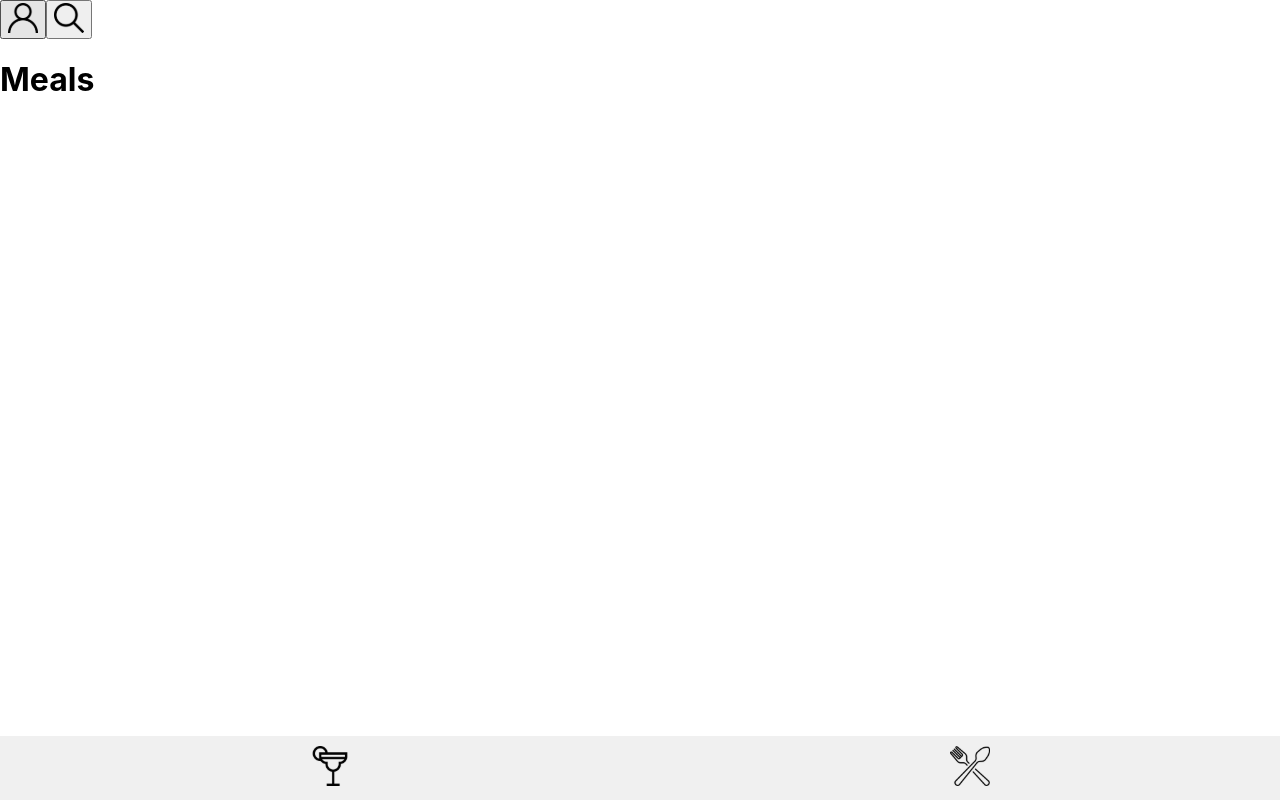
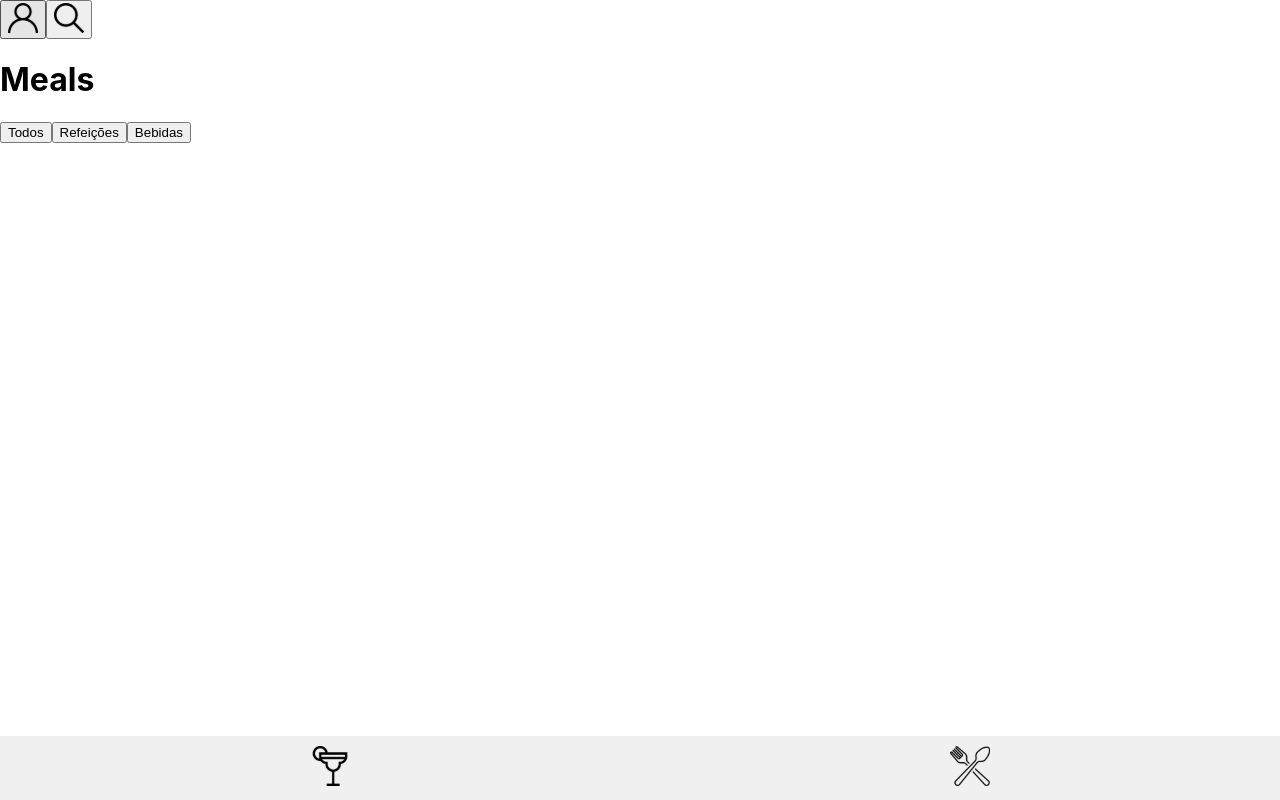
Before and after one commit to JyojiTenguam/project-recipes-app-ts, a React (Vite) app: page /meals in a window 1280 px wide. Built offline with nearby package versions, Linux system fonts and the light colour scheme.

Commit message:
Junior corrigindo req 43

```diff
--- a/src/Components/Layout/index.tsx
+++ b/src/Components/Layout/index.tsx
@@ -1,11 +1,13 @@
 import Header from '../Header';
 import Footer from '../Footer';
+import DoneRecipes from '../DoneRecipes';
 
 function Layout() {
   return (
     <>
       <Header />
       <Footer />
+      <DoneRecipes />
     </>
   );
 }
```
